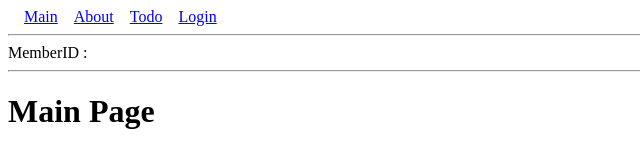
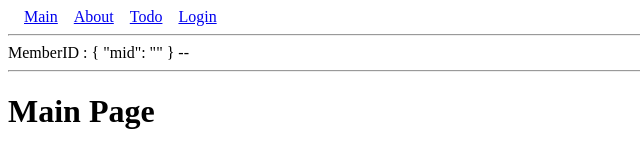
Before and after one commit to ZK202308A/v3, a Vue app: page / in a window 1280 px wide. Shown: the top 160 px of the page, without its empty margins (0-640 px from the left). Built offline with nearby package versions, Linux system fonts and the light colour scheme.

Commit message:
0823-1700

```diff
--- a/src/App.vue
+++ b/src/App.vue
@@ -2,7 +2,7 @@
 import { RouterView, RouterLink } from 'vue-router';
 import useMember from './stores/useMember';
 
-const {member, logout} = useMember()
+const {computedMid, member} = useMember()
 
 
 
@@ -14,16 +14,16 @@ const {member, logout} = useMember()
     <span> <RouterLink to="/about">About</RouterLink>  </span>
     <span> <RouterLink to="/todo">Todo</RouterLink>  </span>
 
-    <span v-if="member.mid === null"> <RouterLink to="/login">Login</RouterLink> </span>
+    <span v-if="computedMid === null"> <RouterLink to="/login">Login</RouterLink> </span>
 
-    <span v-if="member.mid  !== null"> <button @click="logout" >Logout</button> </span>
+    <span v-if="computedMid  !== null"> <button @click="logout" >Logout</button> </span>
 
   </div>
 
   <div >
 
     <hr/>
-      MemberID : {{ member.value?.mid  }}
+      MemberID : {{ member  }}   -- {{ computedMid }}
     <hr/>
   </div>
 
--- /dev/null
+++ b/src/routers/moveToLogin.js
@@ -0,0 +1,18 @@
+import useMember from "../stores/useMember";
+
+// moveToLogin 함수 정의
+export const moveToLogin = (to, from, next) => {
+  const { member } = useMember(); // 스토어에서 member 가져오기
+
+  const checkLogin = () => {
+    return member.mid ? true : false;
+  };
+
+  console.log('move to todo add page: ' + checkLogin());
+
+  if (checkLogin()) {
+    next();
+  } else {
+    next('/login');
+  }
+};
--- a/src/routers/todo.js
+++ b/src/routers/todo.js
@@ -1,5 +1,4 @@
-import useMember from "../stores/useMember"
-
+import {moveToLogin } from "./moveToLogin"
 
 
 const IndexPage = () => import("../pages/todo/IndexPage.vue")
@@ -8,21 +7,7 @@ const TodoAddPage = () => import("../pages/todo/TodoAddPage.vue")
 const TodoReadPage = () => import("../pages/todo/TodoReadPage.vue")
 
 
-const moveToLogin = (to, from, next) => {
 
-  const checkLogin = () => {
-    const {member} = useMember()
-    return member.mid ? true : false
-  }
-  console.log('move to todo add page: ' + checkLogin())
-
-  if(checkLogin()){
-    next()
-  }else {
-    next('/login')
-  }
-
-}
 
 
 const todoRouting = { path: "/todo",
--- a/src/stores/useMember.js
+++ b/src/stores/useMember.js
@@ -1,29 +1,42 @@
 import { defineStore } from "pinia";
-import { ref, computed } from "vue";
+import { reactive, computed, toRefs, toRef } from "vue";
 
 const useMember = defineStore('memberStore', () => {
 
-  const member = ref( {mid: null} )
+  const member = reactive({ mid: localStorage.getItem('mid') || '' });
+
+  const memberMid = toRef(member, 'mid');
 
   const login = (value) => {
 
-
-    console.log("login..." + value)
-
-    member.value.mid = value
+    member.mid = value
 
     localStorage.setItem('mid', value)
-
   }
 
   const logout = () => {
 
-    member.value.mid = null
+    member.mid = ''
 
     localStorage.removeItem('mid')
+
   }
 
-  return {login, logout, member }
+  const computedMid = computed(() => {
+
+    if(!localStorage.getItem('mid')){
+      return null
+    }
+
+    if(localStorage.getItem('mid') && ! member.mid){
+      member.mid = localStorage.getItem('mid')
+      return localStorage.getItem('mid')
+    }
+
+    return memberMid;
+  });
+
+  return { login, logout, member, computedMid }
 
 })
 
```
